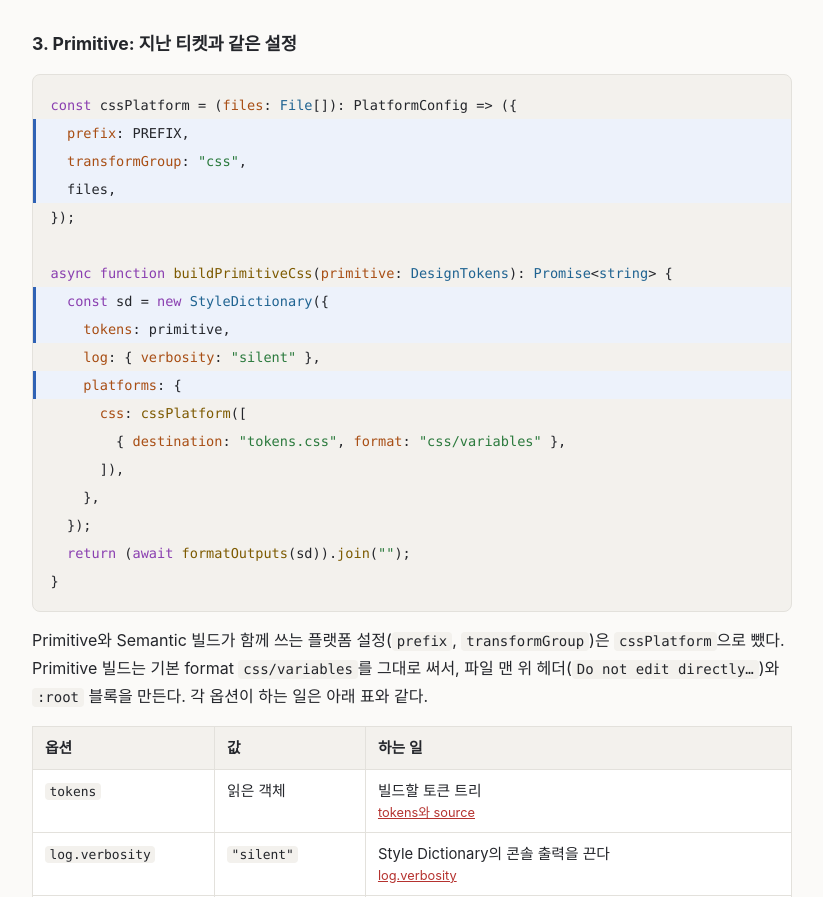
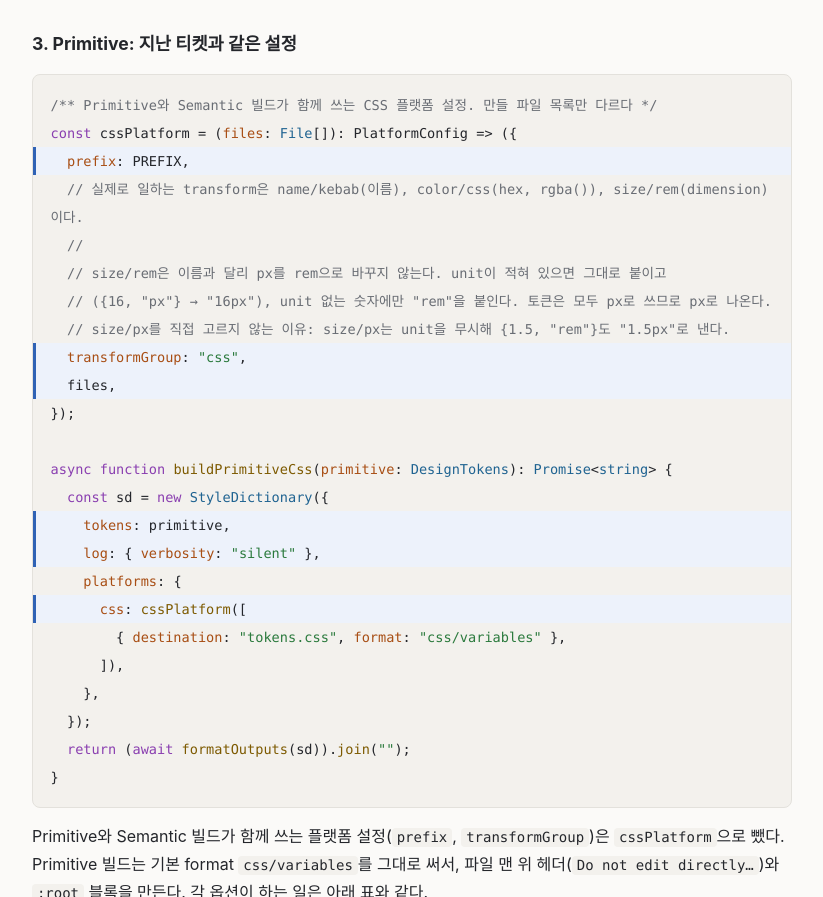
Before and after one commit to gyeol-ui/gyeol-ui, a website: page docs/learning/style-dictionary-build.html in a window 1280 px wide. Shown: the part 3663-4560 px from the top of the page, without its empty margins (362-1185 px from the left). Drawn offline with Linux system fonts and the light colour scheme.

Commit message:
refactor(tokens): transform 주석을 transformGroup 줄 위로 옮김
cssPlatform 위에 있던 주석은 함수가 아니라 transformGroup: "css"를 설명한다.
주석을 해당 줄 위로 옮기고, 함수에는 하는 일을 짧게 적는다. 학습 노트의 인용도 맞춘다.

Refs #19

Co-Authored-By: Claude Opus 5.5 <noreply@anthropic.com>

```diff
--- a/docs/learning/style-dictionary-build.html
+++ b/docs/learning/style-dictionary-build.html
@@ -233,8 +233,14 @@ const SCHEME_SELECTORS: Record&lt;ColorScheme, readonly SelectorChain[]&gt; = {
           </ol>
 
           <h3>3. Primitive: 지난 티켓과 같은 설정</h3>
-          <pre><code class="language-ts" data-lines="2-4 8 9 11">const cssPlatform = (files: File[]): PlatformConfig =&gt; ({
+          <pre><code class="language-ts" data-lines="3 9 10 15 16 18">/** Primitive와 Semantic 빌드가 함께 쓰는 CSS 플랫폼 설정. 만들 파일 목록만 다르다 */
+const cssPlatform = (files: File[]): PlatformConfig =&gt; ({
   prefix: PREFIX,
+  // 실제로 일하는 transform은 name/kebab(이름), color/css(hex, rgba()), size/rem(dimension)이다.
+  //
+  // size/rem은 이름과 달리 px를 rem으로 바꾸지 않는다. unit이 적혀 있으면 그대로 붙이고
+  // ({16, "px"} → "16px"), unit 없는 숫자에만 "rem"을 붙인다. 토큰은 모두 px로 쓰므로 px로 나온다.
+  // size/px를 직접 고르지 않는 이유: size/px는 unit을 무시해 {1.5, "rem"}도 "1.5px"로 낸다.
   transformGroup: "css",
   files,
 });
```
Also changed, not shown: packages/tokens/scripts/build-tokens.ts (+6 -5 lines).
